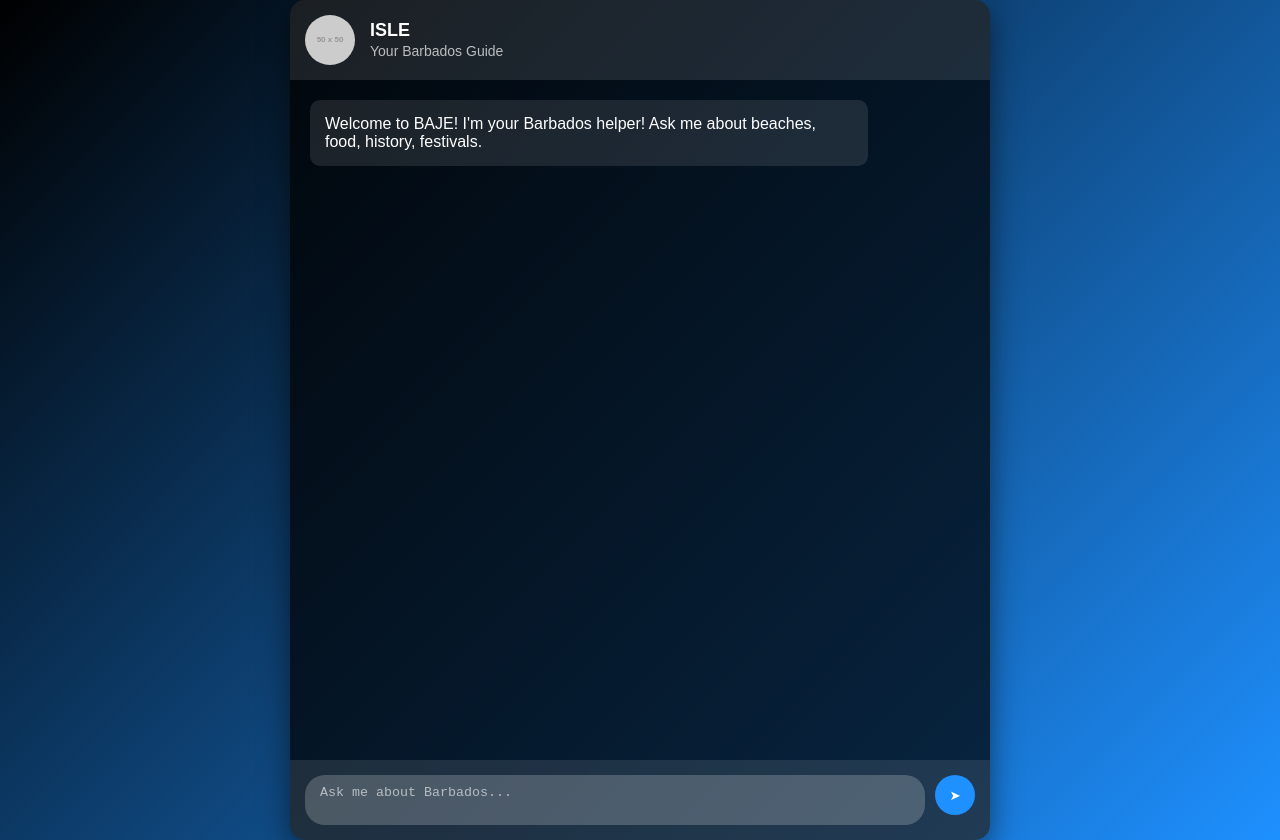
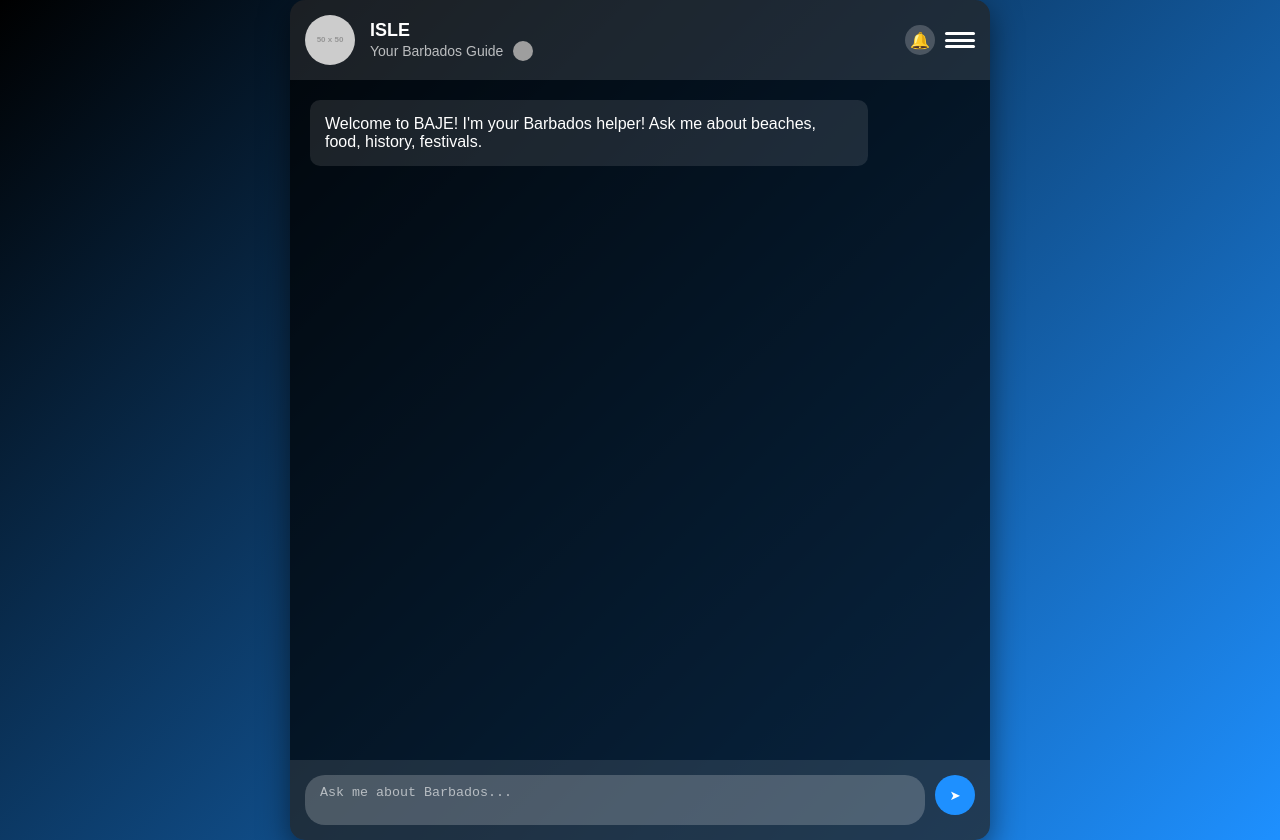
Before and after one commit to tgthe246mastermind/bajedemoapp, a React (Vite) app: page / in a window 1280 px wide. Built offline with nearby package versions, Linux system fonts and the light colour scheme; grey boxes are pictures that could not be loaded.

Commit message:
Update Baje.jsx

```diff
--- a/src/Baje.jsx
+++ b/src/Baje.jsx
@@ -2,6 +2,7 @@ import React, { useState, useRef, useEffect } from 'react';
 import axios from 'axios';
 import { v4 as uuidv4 } from 'uuid';
 import { Link, useNavigate } from 'react-router-dom';
+
 import './Baje.css';
 
 function Baje() {
@@ -18,9 +19,8 @@ function Baje() {
   const [isNavOpen, setIsNavOpen] = useState(false);
   const navigate = useNavigate();
 
-  // API URL from env with validation
-  const apiUrlRaw = import.meta.env.VITE_API_URL;
-  const apiUrl = apiUrlRaw?.startsWith('http') ? apiUrlRaw : `https://${apiUrlRaw}`;
+  // API URL from env
+  const apiUrl = import.meta.env.VITE_API_URL;
 
   useEffect(() => {
     messagesEndRef.current?.scrollIntoView({ behavior: 'smooth' });
@@ -28,17 +28,6 @@ function Baje() {
 
   const handleSendMessage = async () => {
     if (!inputValue.trim() || isLoading) return;
-
-    // Validate API URL
-    if (!apiUrlRaw) {
-      console.error("VITE_API_URL is not defined in environment variables");
-      setMessages(prev => [...prev, {
-        id: uuidv4(),
-        role: 'assistant',
-        content: "Oops, something's gone wrong with the server setup. Please try again later!"
-      }]);
-      return;
-    }
 
     const userMessage = {
       id: uuidv4(),
@@ -57,10 +46,11 @@ function Baje() {
       });
 
       // Strip markdown: remove asterisks, double spaces, etc.
+      // For a basic cleanup, just remove *, **, __, and backticks:
       const cleanContent = response.data.response
         ? response.data.response
             .replace(/(\*\*|\*|__|`)/g, '') // remove markdown symbols
-            .replace(/^\s*[-*]\s+/gm, '- ') // convert markdown list markers to simple dashes
+            .replace(/^\s*[-*]\s+/gm, '- ') // convert markdown list markers to simple dashes with spaces
         : "Sorry, I couldn't process that request.";
 
       const aiMessage = {
@@ -70,11 +60,7 @@ function Baje() {
       };
       setMessages(prev => [...prev, aiMessage]);
     } catch (error) {
-      console.error('API Error:', {
-        message: error.message,
-        status: error.response?.status,
-        data: error.response?.data
-      });
+      console.error('API Error:', error);
       setMessages(prev => [...prev, {
         id: uuidv4(),
         role: 'assistant',
@@ -136,12 +122,25 @@ function Baje() {
                   width: '20px',
                   height: '20px',
                   borderRadius: '50%',
-                  background: 'ur[](https://upload.wikimedia.org/wikipedia/commons/thumb/e/ef/Flag_of_Barbados.svg/1200px-Flag_of_Barbados.svg.png) center/cover',
+                  background: 'url(https://upload.wikimedia.org/wikipedia/commons/thumb/e/ef/Flag_of_Barbados.svg/1200px-Flag_of_Barbados.svg.png) center/cover',
                   marginLeft: '10px'
                 }}
               />
             </div>
           </div>
+        </div>
+        <div className="header-buttons">
+          <button className="notification-button" onClick={() => navigate('/notifications')}>
+            🔔
+          </button>
+          <button
+            className={`hamburger-button ${isNavOpen ? 'active' : ''}`}
+            onClick={toggleNav}
+          >
+            <span className="hamburger-button-span"></span>
+            <span className="hamburger-button-span"></span>
+            <span className="hamburger-button-span"></span>
+          </button>
         </div>
       </div>
 
@@ -169,7 +168,7 @@ function Baje() {
           <div
             key={msg.id}
             className={`message ${msg.role === 'user' ? 'user-message' : 'assistant-message'}`}
-            style={{ whiteSpace: 'pre-wrap' }}
+            style={{ whiteSpace: 'pre-wrap' }} // preserve line breaks
           >
             {msg.content}
           </div>
@@ -215,7 +214,7 @@ function Baje() {
         </button>
       </div>
 
-      <style>{`
+       <style>{`
         @keyframes bounce {
           0%, 80%, 100% { transform: translateY(0); }
           40% { transform: translateY(-6px); }
```
